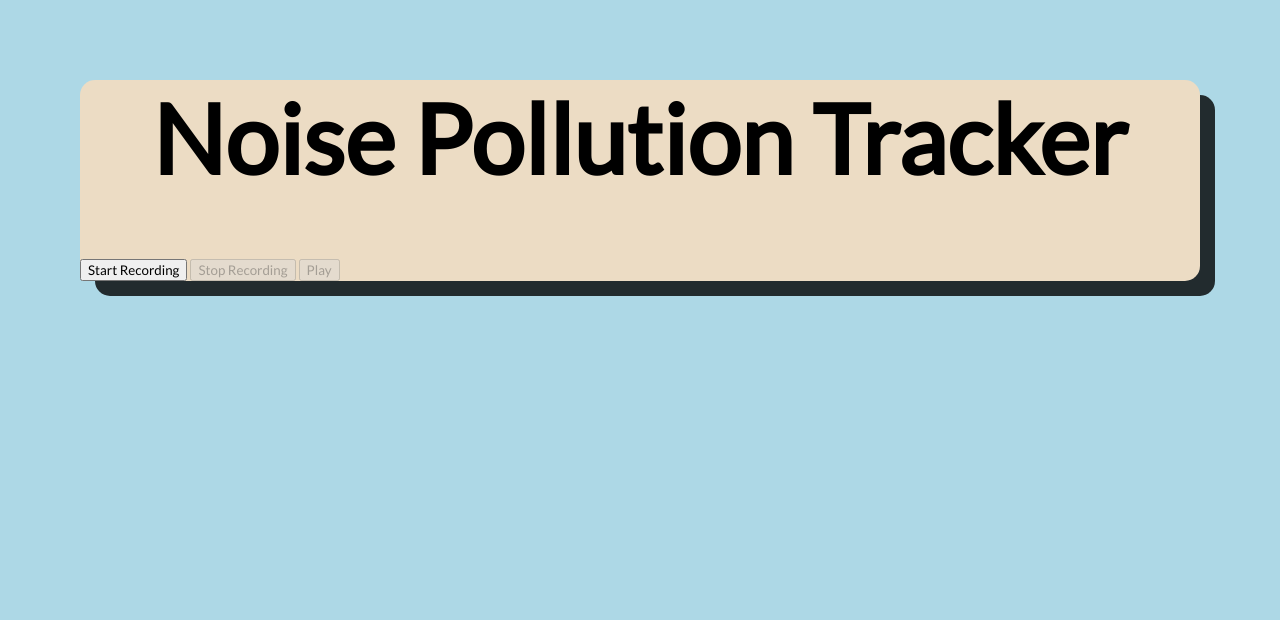
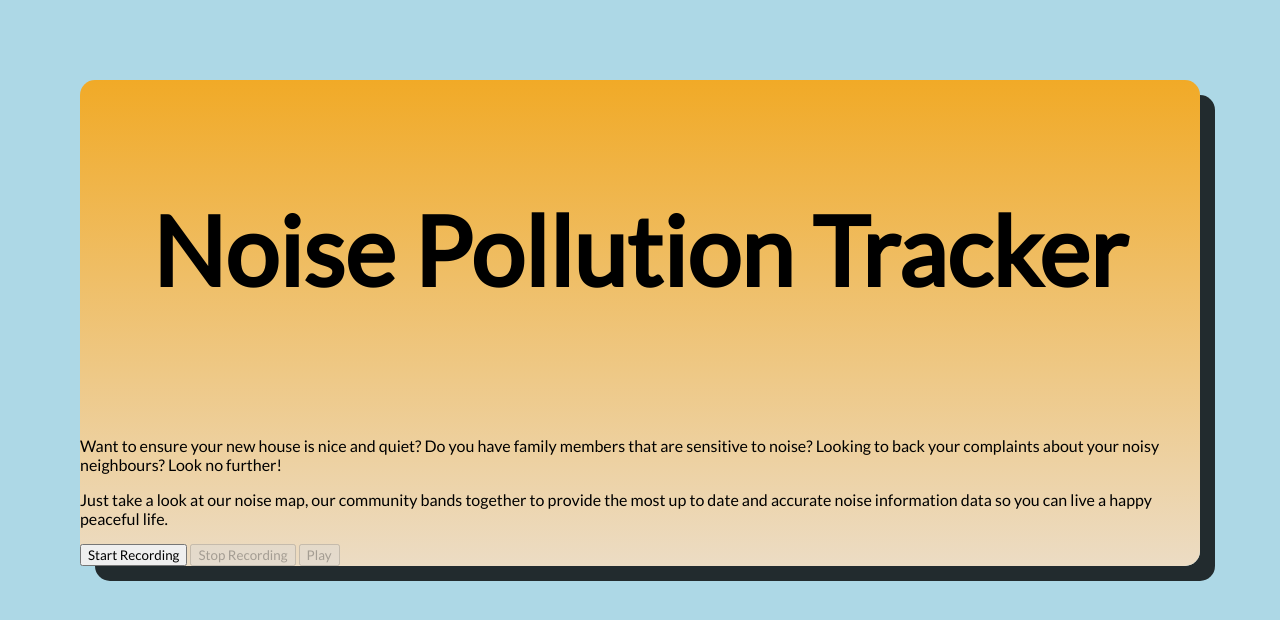
Before and after one commit to joshuaBweb/NoisePollutionTracker, a website: page index.html in a window 1280 px wide. Drawn offline with Linux system fonts and the light colour scheme.

Commit message:
More styling

```diff
--- a/index.html
+++ b/index.html
@@ -20,6 +20,18 @@
 				<h1>Noise Pollution Tracker</h1>
 			</div>
 
+      <div id="intro">
+        <p>
+          Want to ensure your new house is nice and quiet? Do you have family members that are sensitive to noise?
+          Looking to back your complaints about your noisy neighbours? Look no further!
+        </p>
+
+        <p>
+          Just take a look at our noise map, our community bands together to provide the most up to date and accurate
+          noise information data so you can live a happy peaceful life.
+        </p>
+      </div>
+
 			<button id="start">Start Recording</button>
 			<button id="stop" disabled>Stop Recording</button>
 			<button id="play" disabled>Play</button>
--- a/styles.css
+++ b/styles.css
@@ -8,7 +8,7 @@ body {
 
 #page_content {
 	border-radius: 15px;
-	background-color: rgb(236, 220, 196);
+	background-image: linear-gradient(rgb(241, 170, 39), rgb(236, 220, 196));
 	position: relative;
 	margin: 5em;
 	box-shadow: 15px 15px rgba(0, 0, 0, 0.8);
@@ -16,6 +16,7 @@ body {
 
 #header {
 	box-sizing: border-box;
+	padding: 1em;
 	font-size: 48px;
 	text-align: center;
 }
```
